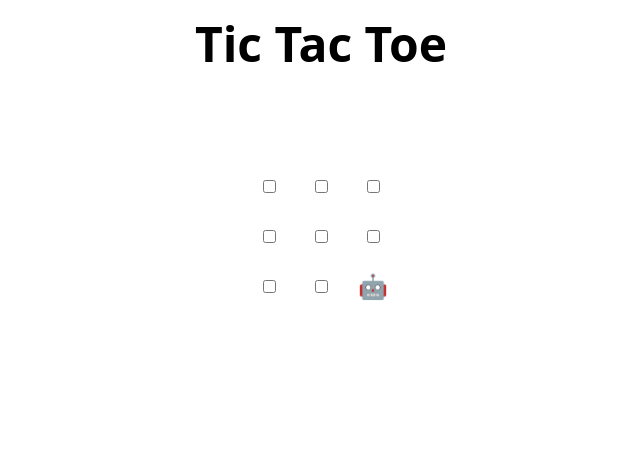
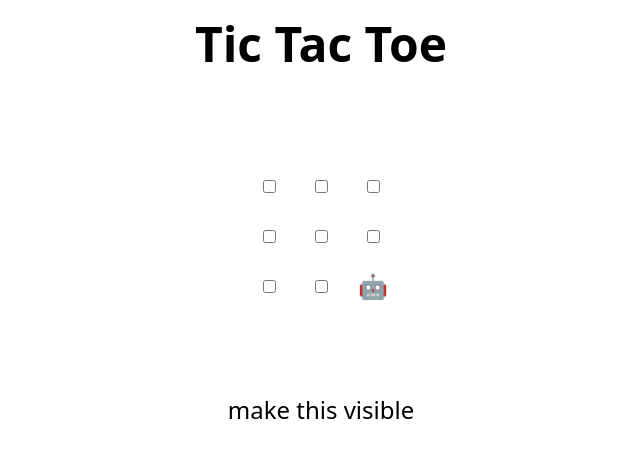
Before and after one commit to RkBeau/skills-review-pull-requests, a plain HTML site: page index.html in a window 1280 px wide. Shown: the whole page, without its empty margins (319-959 px from the left). Drawn offline with Linux system fonts and the light colour scheme.

Commit message:
Update index.html
update game over message

```diff
--- a/index.html
+++ b/index.html
@@ -48,6 +48,7 @@
 </table>
 
 <h2 hidden>Game over, refresh to play again 🧑‍💻 🤖!</h2>
+make this visible
 
 <script>
   // Initialization
```
